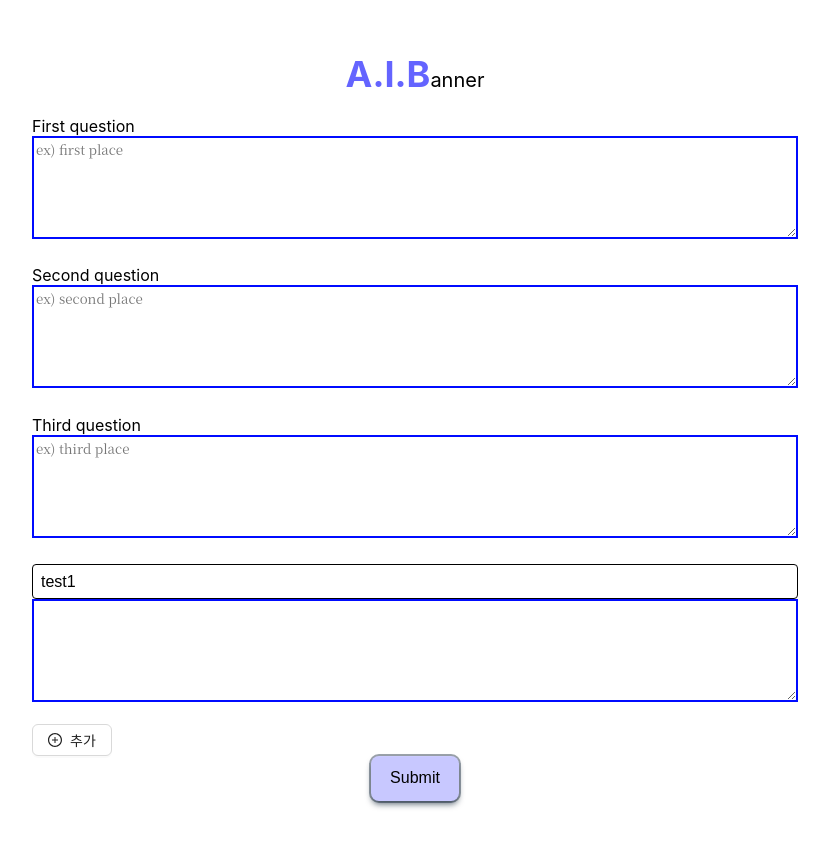
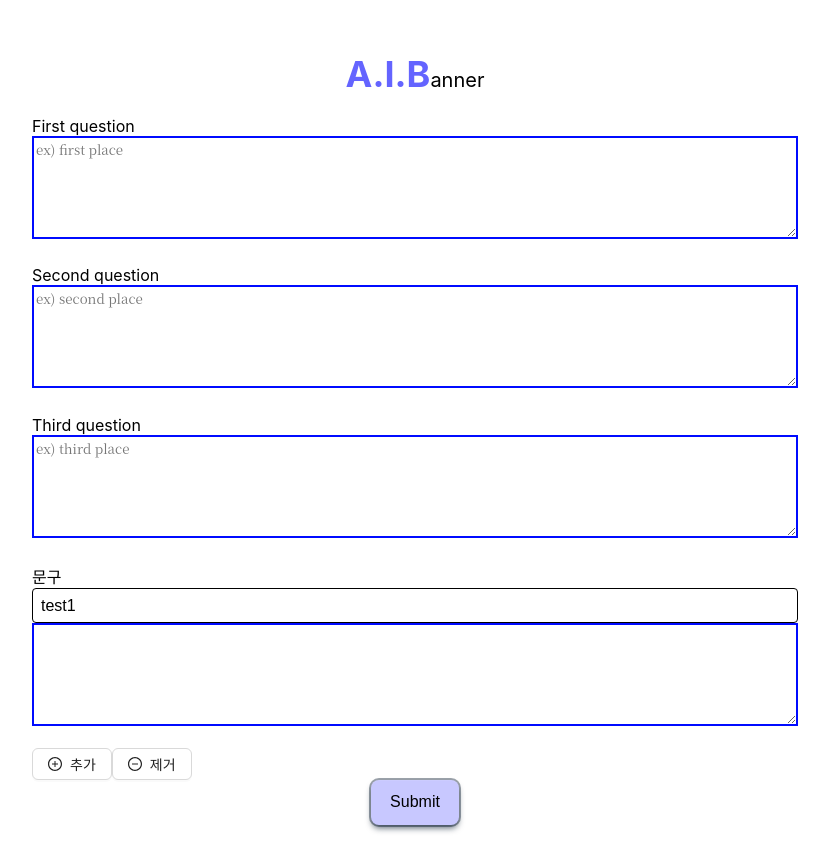
Before and after one commit to poeYSK/stable-diffusion-banner, a React (Create React App) app: page / in a window 1280 px wide. Shown: the top 857 px of the page, without its empty margins (257-1086 px from the left). Before the commit the page ends 833 px from the top, so only its background shows below. Built offline with nearby package versions, Linux system fonts and the light colour scheme.

Commit message:
:sparkles: 문구 구분 추가

```diff
--- a/src/page/first/index.js
+++ b/src/page/first/index.js
@@ -2,13 +2,15 @@ import React, { useState } from "react";
 import { useNavigate } from "react-router-dom";
 import { Button } from "antd";
 import { PlusCircleOutlined } from "@ant-design/icons";
+import { MinusCircleOutlined } from "@ant-design/icons";
 import "./index.css";
 import { questionData } from "../../data/QuestionData";
 import { Question } from "../../components/question";
 import { Label } from "../../components/label";
 import { Comment } from "../../components/comment";
 
-const FirstPage = (props) => {
+const FirstPage = () => {
+  let counter;
   const navigate = useNavigate();
   const [text, setText] = useState({
     first_text: "",
@@ -35,11 +37,13 @@ const FirstPage = (props) => {
 
   const onClickMakeComment = () => {
     let countArr = [...countList];
-    let counter = countArr.slice(-1)[0];
+    counter = countArr.slice(-1)[0];
     counter += 1;
     countArr.push(counter);
     setCountList(countArr);
   };
+
+  const onClickDeleteComment = () => {};
 
   return (
     <div id="container-First">
@@ -75,9 +79,13 @@ const FirstPage = (props) => {
         <br />
       </div>
       <div id="form-comment">
+        <label>문구</label>
         <Comment countList={countList} />
         <Button onClick={onClickMakeComment}>
           <PlusCircleOutlined /> 추가
+        </Button>
+        <Button onClick={onClickDeleteComment}>
+          <MinusCircleOutlined /> 제거
         </Button>
       </div>
       <form>
```
